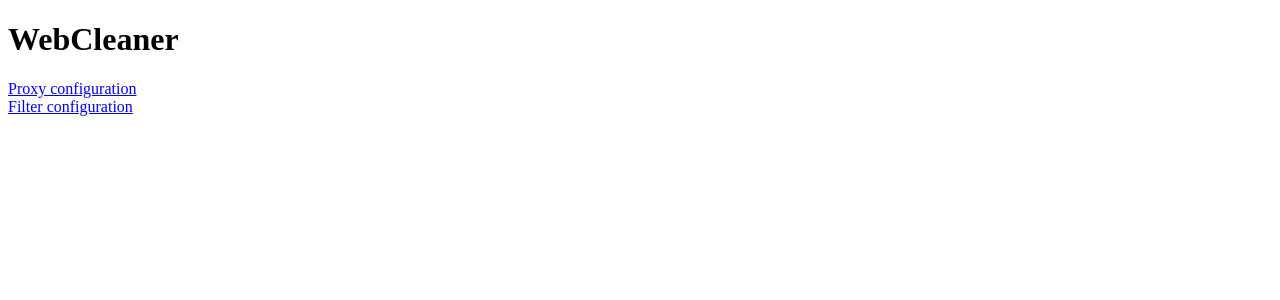
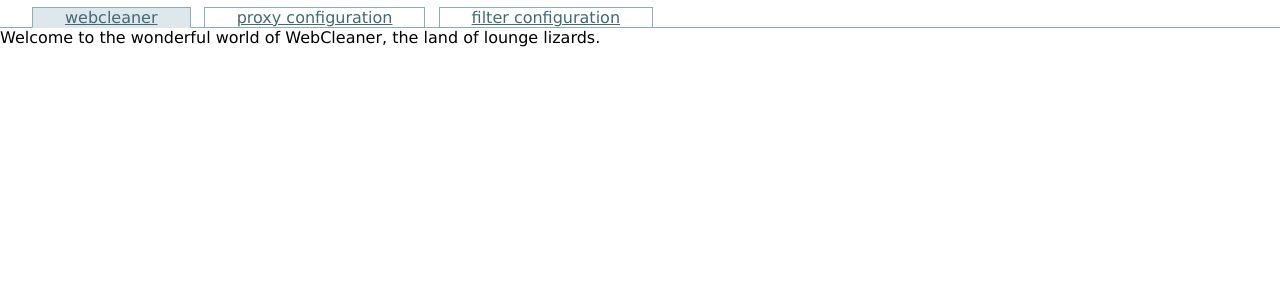
Before and after one commit to HomeRad/TorCleaner, a Python web app: template templates/classic/index.html in a window 1280 px wide. Shown: the top 300 px of the page. Run offline with Jinja, Linux system fonts and the light colour scheme; the template is opened without the code that fills it, so the values that code supplies are empty.

Commit message:
more css stuff
git-svn-id: https://webcleaner.svn.sourceforge.net/svnroot/webcleaner/trunk/webcleaner2@1680 e058641e-7c0d-0410-ba67-d7ca6cf85b4a

```diff
--- a/templates/classic/index.html
+++ b/templates/classic/index.html
@@ -1,13 +1,20 @@
 <!DOCTYPE HTML PUBLIC "-//W3C//DTD HTML 4.01 Transitional//EN" "http://www.w3.org/TR/html4/loose.dtd">
 <html>
 <head>
+<link href="wc.css" type="text/css" rel="Stylesheet">
 <title tal:content="title">WebCleaner</title>
 </head>
 <body bgcolor="#ffffff">
-<h1 tal:content="title">WebCleaner</h1>
-<div><a href="config.html"
- tal:content="proxyconf">Proxy configuration</a></div>
-<div><a href="filterconfig.html"
- tal:content="filterconf">Filter configuration</a></div>
+<div class="tabs">
+<a href="index.html" class="selected"
+ tal:content="t_webcleaner">WebCleaner</a>
+<a href="config.html" class="plain"
+ tal:content="t_proxyconf">Proxy configuration</a>
+<a href="filterconfig.html" class="plain"
+ tal:content="t_filterconf">Filter configuration</a>
+</div>
+<div>
+Welcome to the wonderful world of WebCleaner, the land of lounge lizards.
+</div>
 </body>
 </html>
--- a/templates/classic/wc.css
+++ b/templates/classic/wc.css
@@ -1,9 +1,68 @@
+body {
+    font-family: Verdana, Helvetica, Arial, sans-serif;
+    background: White;
+    color: Black;
+    margin: 0;
+    padding: 0;
+/* These work in IE only, changes the look of the scrollbar + textareas */
+    scrollbar-base-color: #DEE7EC;
+    scrollbar-highlight-color: #DEE7EC;
+    scrollbar-track-color: #F7F9FA;
+    scrollbar-darkshadow-color: #F7F9FA;
+    scrollbar-3dlight-color: #8CACBB;
+    scrollbar-shadow-color: #8CACBB;
+    scrollbar-arrow-color: #436976;
+}
+
+
+div.tabs {
+    /* Navigational Plone Tabs(tm), implemented by customizing the a tag - they are surprisingly elegant. The power of CSS runs strong in these :) */
+    background: transparent;
+    border-collapse: collapse;
+    border-bottom-color: #8CACBB;
+    border-bottom-style: solid;
+    border-bottom-width: 1px;
+    padding: 0.5em 0em 0em 2em;
+    white-space: nowrap;
+}
+
+div.tabs a {
+    /* The normal, unselected tabs. They are all links */
+    background: transparent;
+    border-color: #8CACBB;
+    border-width: 1px;
+    border-style: solid solid none solid;
+    color: #436976;
+    font-weight: normal;
+    height: 1.2em;
+    margin-right: 0.5em;
+    padding: 0em 2em;
+    text-transform: lowercase;
+}
+
+div.tabs a.selected {
+    /* The selected tab. There's only one of this */
+    background: #DEE7EC;
+    border: 1px solid #8CACBB;
+    border-bottom: #DEE7EC 1px solid;
+    color: #436976;
+    font-weight: normal;
+}
+
+div.tabs a:hover {
+    background: #DEE7EC;
+    border-color: #8CACBB;
+    border-bottom-color: #DEE7EC;
+    color: #436976;
+}
+
+
 input.context {
     background-color: #8c0000;
     color: #ffffff;
     cursor: pointer;
-    font-family:Verdana, Helvetica, Arial, sans-serif;
-    font-size:10pt;
+    font-family: Verdana, Helvetica, Arial, sans-serif;
+    font-size: 10pt;
     margin: 0;
     padding: 1px 4px 1px 4px;
     border-top: 1px solid #d58686;
--- a/wc/webgui/context/config_html.py
+++ b/wc/webgui/context/config_html.py
@@ -5,7 +5,9 @@ from wc import i18n, AppName, filtermodules, ip, sort_seq
 from wc import Configuration as _Configuration
 
 # translations
-title = i18n._("%s proxy configuration") % AppName
+t_webcleaner = "WebCleaner"
+t_proxyconf = i18n._("Proxy configuration")
+t_filterconf = i18n._("Filter configuration")
 port = i18n._("Port number")
 proxyuser = i18n._("Proxy user")
 proxypass = i18n._("Proxy password")
--- a/wc/webgui/context/filterconfig_html.py
+++ b/wc/webgui/context/filterconfig_html.py
@@ -9,7 +9,9 @@ from wc.filter import GetRuleFromName
 from wc.filter.PICS import services as pics_data
 
 # t_* variables are translated texts
-t_title = i18n._("%s filter configuration") % AppName
+t_webcleaner = "WebCleaner"
+t_proxyconf = i18n._("Proxy configuration")
+t_filterconf = i18n._("Filter configuration")
 t_back = i18n._("Back")
 t_apply = i18n._("Apply")
 t_removefolder = i18n._("Remove folder")
--- a/wc/webgui/context/index_html.py
+++ b/wc/webgui/context/index_html.py
@@ -2,5 +2,6 @@
 from wc import i18n, AppName
 
 title = AppName
-proxyconf = i18n._("Proxy configuration")
-filterconf = i18n._("Filter configuration")
+t_webcleaner = "WebCleaner"
+t_proxyconf = i18n._("Proxy configuration")
+t_filterconf = i18n._("Filter configuration")
```
Also changed, not shown: templates/classic/config.html (+10 -1 lines), templates/classic/filterconfig.html (+9 -1 lines).
